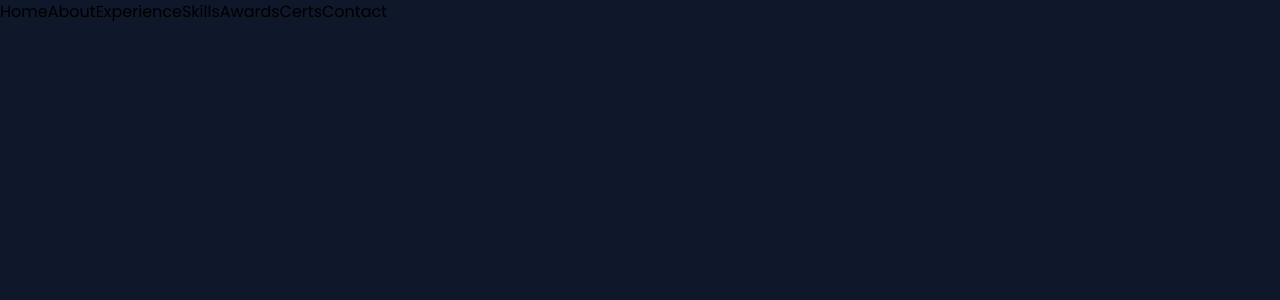
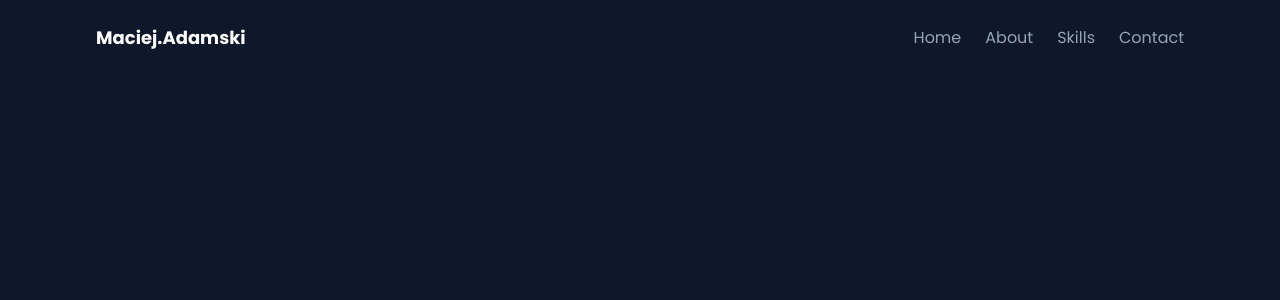
Before and after one commit to maciejadamski89/maciej-adamski-personal-webiste, a Next.js app: page / in a window 1280 px wide. Shown: the top 300 px of the page. Built offline with nearby package versions, Linux system fonts and the light colour scheme.

Commit message:
Separate content

```diff
--- a/components/Navbar/Brand.js
+++ b/components/Navbar/Brand.js
@@ -1,21 +1,16 @@
 import Link from "next/link";
+import { BrandContent } from "../../content/Brand";
 
-const brand_name = "maciej.adamski";
-
-const style = `
-    text-lg
-    font-bold
-    hover:text-white
-    text-slate-400
-`;
-
-const href = "/";
+const brand_name = BrandContent()[0].name;
+const brand_href = BrandContent()[0].url;
 
 export default function Brand() {
   return (
     <>
-      <div className={style}>
-        <Link href={href}>{brand_name}</Link>
+      <div className="text-lg font-bold text-white hover:text-slate-400">
+        <Link href={brand_href}>
+          <a>{brand_name}</a>
+        </Link>
       </div>
     </>
   );
--- a/components/Navbar/Items.js
+++ b/components/Navbar/Items.js
@@ -1,21 +1,15 @@
 import Navlink from "./Navlink";
-import axios from "axios";
-import useSWR from "swr";
-import Button from "../Button";
+import { NavbarContent } from "../../content/Navbar";
 
-export default function Items({ data }) {
-  //   const address = `/api/menu`;
-  //   const fetcher = async (url) => await axios.get(url).then((res) => res.data);
-  //   const { data, error } = useSWR(address, fetcher);
-
-  //   if (error) <p>Loading failed...</p>;
-  //   if (!data) <h1>Loading...</h1>;
-
+export default function Items() {
+  const nav_items = NavbarContent();
   return (
     <>
       <div>
         <ul className="items-center hidden space-x-6 lg:flex">
-          {data && data.menu.map((item) => <Navlink key={item} name={item} />)}
+          {nav_items.map((item, index) => {
+            return <Navlink key={index} name={item.name} url={item.url} />;
+          })}
         </ul>
       </div>
     </>
--- a/components/Navbar/Navbar.js
+++ b/components/Navbar/Navbar.js
@@ -1,14 +1,14 @@
 import Brand from "./Brand";
 import Items from "./Items";
 
-export default function Navbar({ data }) {
+export default function Navbar() {
   return (
     <>
       <header>
         <div className="py-6">
           <nav className="container flex items-center justify-between w-full px-8 mx-auto sm:px-8 xl:px-24 lg:px-4 md:px-8">
             <Brand />
-            <Items data={data} />
+            <Items />
             <div className="flex items-center lg:hidden">
               <button className="mobile-menu-button">
                 <svg
--- a/components/Navbar/Navlink.js
+++ b/components/Navbar/Navlink.js
@@ -1,10 +1,11 @@
-export default function Navlink({ name }) {
-  const style = "hover:py-2 hover:border-b-4 hover:color-white color-white";
-
+export default function Navlink({ name, url }) {
   return (
     <>
       <li className="text-slate-400 hover:text-white">
-        <a href="#" className={style}>
+        <a
+          href={url}
+          className="hover:py-2 hover:border-b-4 hover:color-white "
+        >
           {name}
         </a>
       </li>
--- /dev/null
+++ b/content/Brand.js
@@ -0,0 +1,8 @@
+export function BrandContent() {
+  return [
+    {
+      name: "Maciej.Adamski",
+      url: "/",
+    },
+  ];
+}
--- /dev/null
+++ b/content/Head.js
@@ -0,0 +1,8 @@
+export function HeadContent() {
+  return [
+    {
+      title: "Maciej Adamski",
+      description: "Portfolio website of Maciej Adamski - Software Developer",
+    },
+  ];
+}
--- /dev/null
+++ b/content/Navbar.js
@@ -0,0 +1,20 @@
+export function NavbarContent() {
+  return [
+    {
+      name: "Home",
+      url: "/",
+    },
+    {
+      name: "About",
+      url: "#about",
+    },
+    {
+      name: "Skills",
+      url: "#skills",
+    },
+    {
+      name: "Contact",
+      url: "#contact",
+    },
+  ];
+}
--- a/lib/fetcher.js
+++ /dev/null
@@ -1 +0,0 @@
-export const fetcher = (...args) => fetch(...args).then((res) => res.json());
--- a/pages/api/head.js
+++ /dev/null
@@ -1,6 +0,0 @@
-export default function handler(req, res) {
-  res.status(200).json({
-    title: "Maciej Adamski",
-    description: "Software Developer Maciej Adamski - resume page",
-  });
-}
--- a/pages/api/menu.js
+++ /dev/null
@@ -1,13 +0,0 @@
-export default function handler(req, res) {
-  res.status(200).json({
-    menu: [
-      "Home",
-      "About",
-      "Experience",
-      "Skills",
-      "Awards",
-      "Certs",
-      "Contact",
-    ],
-  });
-}
--- a/pages/index.js
+++ b/pages/index.js
@@ -1,32 +1,18 @@
 import Head from "next/head";
 import Navbar from "../components/Navbar/";
+import { HeadContent } from "../content/Head";
 
-export default function Home({ data }) {
+export default function Home() {
+  const title = HeadContent()[0].title;
+  const description = HeadContent()[0].description;
   return (
     <>
       <Head>
-        {/* <title>{title}</title> */}
-        {/* <meta name="description" content={description} /> */}
-        {/* <link rel="icon" href="/favicon.ico" /> */}
+        <title>{title}</title>
+        <meta name="description" content={description} />
+        <link rel="icon" href="/favicon.ico" />
       </Head>
-      <main>
-        {/* <Navbar dataa={data} /> */}
-        {data.menu}
-      </main>
+      <main>{<Navbar />}</main>
     </>
   );
 }
-
-export async function getStaticProps() {
-  const address = `${process.env.NEXT_PUBLIC_URL}/api/menu`;
-  const rest = await fetch(address);
-  let data = await rest.json();
-  console.log("getStaticProps data: ", data);
-  data = JSON.parse(JSON.stringify(data));
-
-  return {
-    props: {
-      data,
-    },
-  };
-}
```
Also changed, not shown: lib/useMenu.js (deleted, +0 -12 lines).
